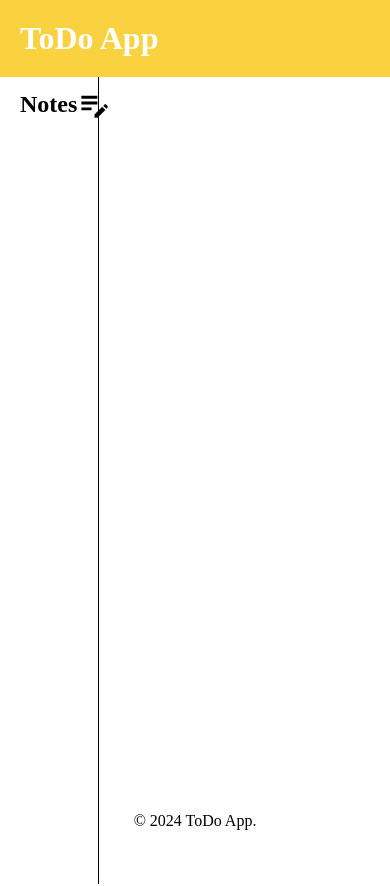
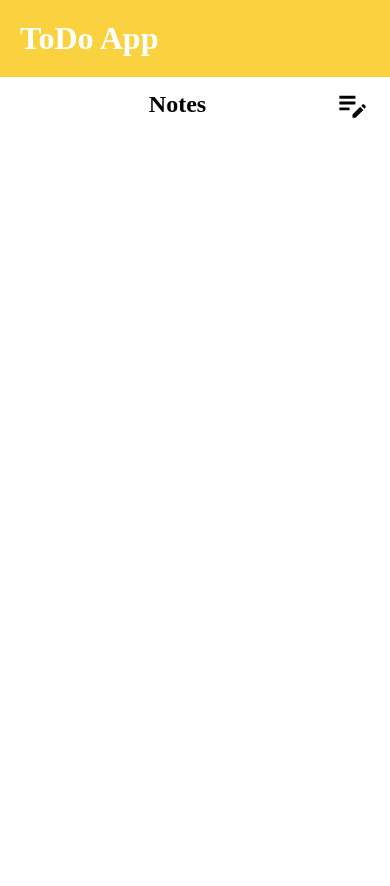
Before and after one commit to jmdev101/ToDoAppWithReact, a React (Create React App) app: page / in a window 390 px wide. Shown: the top 886 px of the page. Built offline with nearby package versions, Linux system fonts and the light colour scheme.

Commit message:
Add mobile responsiveness

```diff
--- a/public/styles.css
+++ b/public/styles.css
@@ -191,3 +191,22 @@ textarea {
   justify-content: flex-start;
   padding: 10px 20px;
 }
+
+@media (max-width: 600px) {
+  .selected-container {
+    width: 100%;
+    order: 1;
+    margin-top: 2rem;
+    border: none;
+  }
+
+  .notes-container {
+    width: 100%;
+    bottom: 0;
+  }
+
+  .mobile-view {
+    display: flex;
+    flex-direction: column;
+  }
+}
--- a/src/components/App.jsx
+++ b/src/components/App.jsx
@@ -48,6 +48,7 @@ function App() {
     <div className="main-container">
       <Header></Header>
 
+      <div className="mobile-view">
         <SelectedNote
           id={selected.id}
           title={selected.title}
@@ -65,6 +66,7 @@ function App() {
         {listItems.map((listItem, index) => {
           return <List key={index} id={index} title={listItem.title} content={listItem.content} onSelectItem={selectItem} selectedId={selected.id}></List>;
         })}
+      </div>
 
       <Footer></Footer>
     </div>
```
Lines whose indentation alone changed are shown as unchanged.
